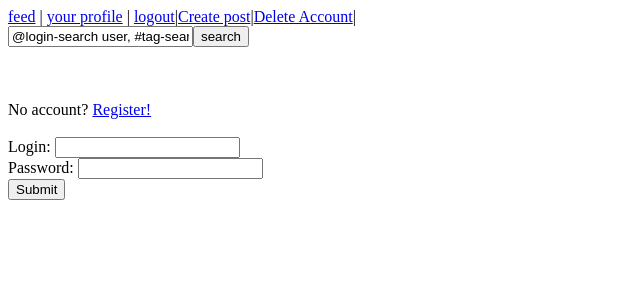
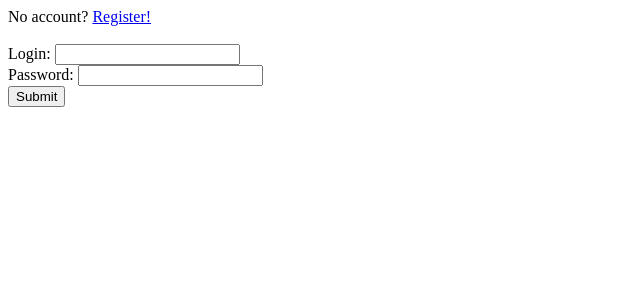
Before and after one commit to REKYAR/content_aggregator_backend, a Flask app: page /login in a window 1280 px wide. Shown: the top 300 px of the page, without its empty margins (0-640 px from the left). Run offline with Flask 2, Linux system fonts and the light colour scheme; parts of the project's set-up code (start-up, migrations or seed data) failed here and were passed over.

Commit message:
Update login.html

```diff
--- a/templates/login.html
+++ b/templates/login.html
@@ -8,9 +8,6 @@
 <link rel='stylesheet' type='text/css' media='screen'>
 </head>
 <body>
-<a href="/">feed</a> | <a href="/profile/{{ user_id }}">your profile</a> | <a href="/logout">logout</a>|<a href="/add_post">Create post</a>|<a href="/delete_account/{{ user_id }}">Delete Account</a>|
-    <form action='/search' method="GET"><input name='query' value="@login-search user, #tag-search tag, else search title"><input type="submit" value="search"></form><br><br>
-<br>
 No account? <a href="/create_account">Register!</a>
 <br><br>
 <form action='/login' method="POST">
```
